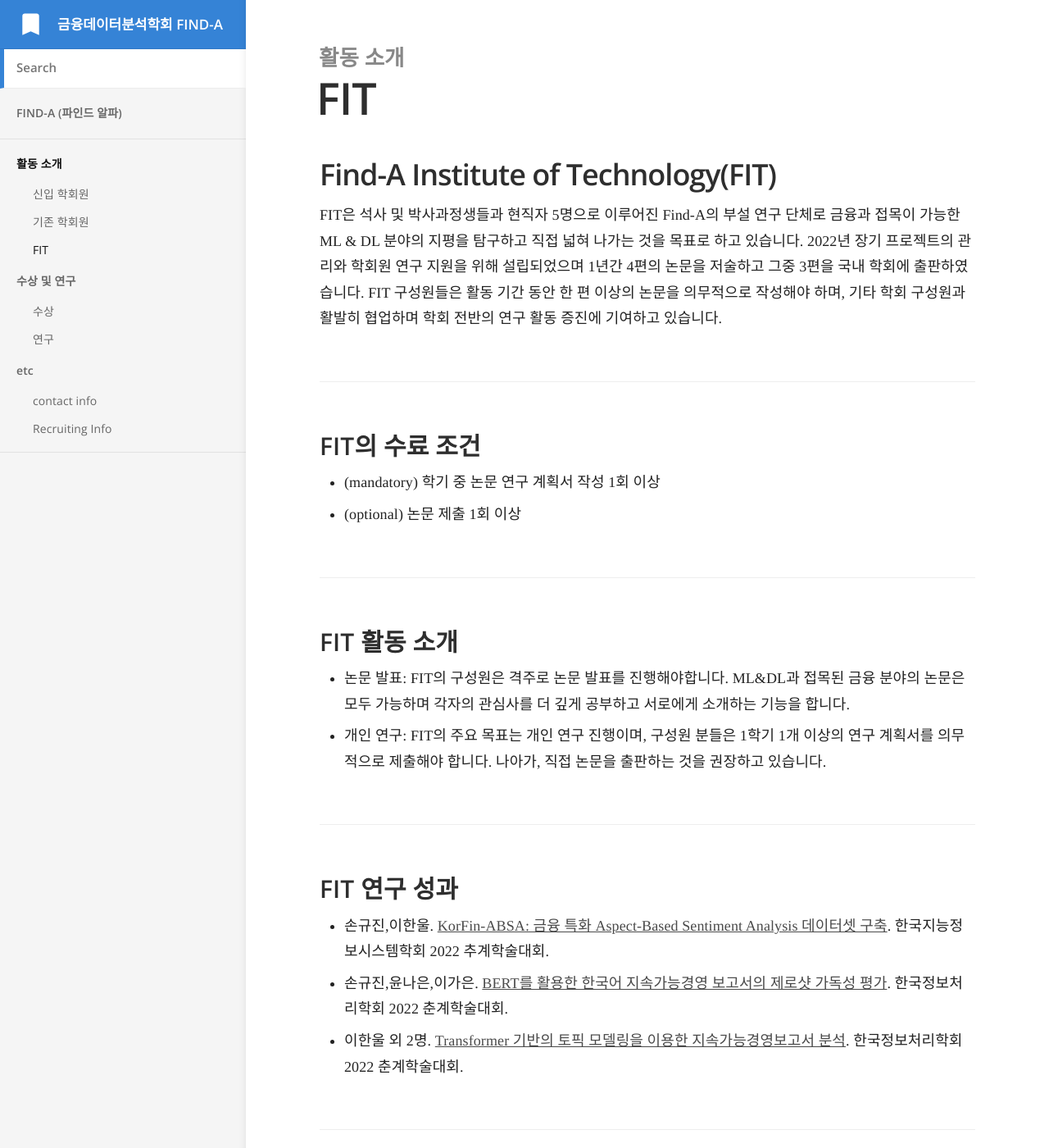
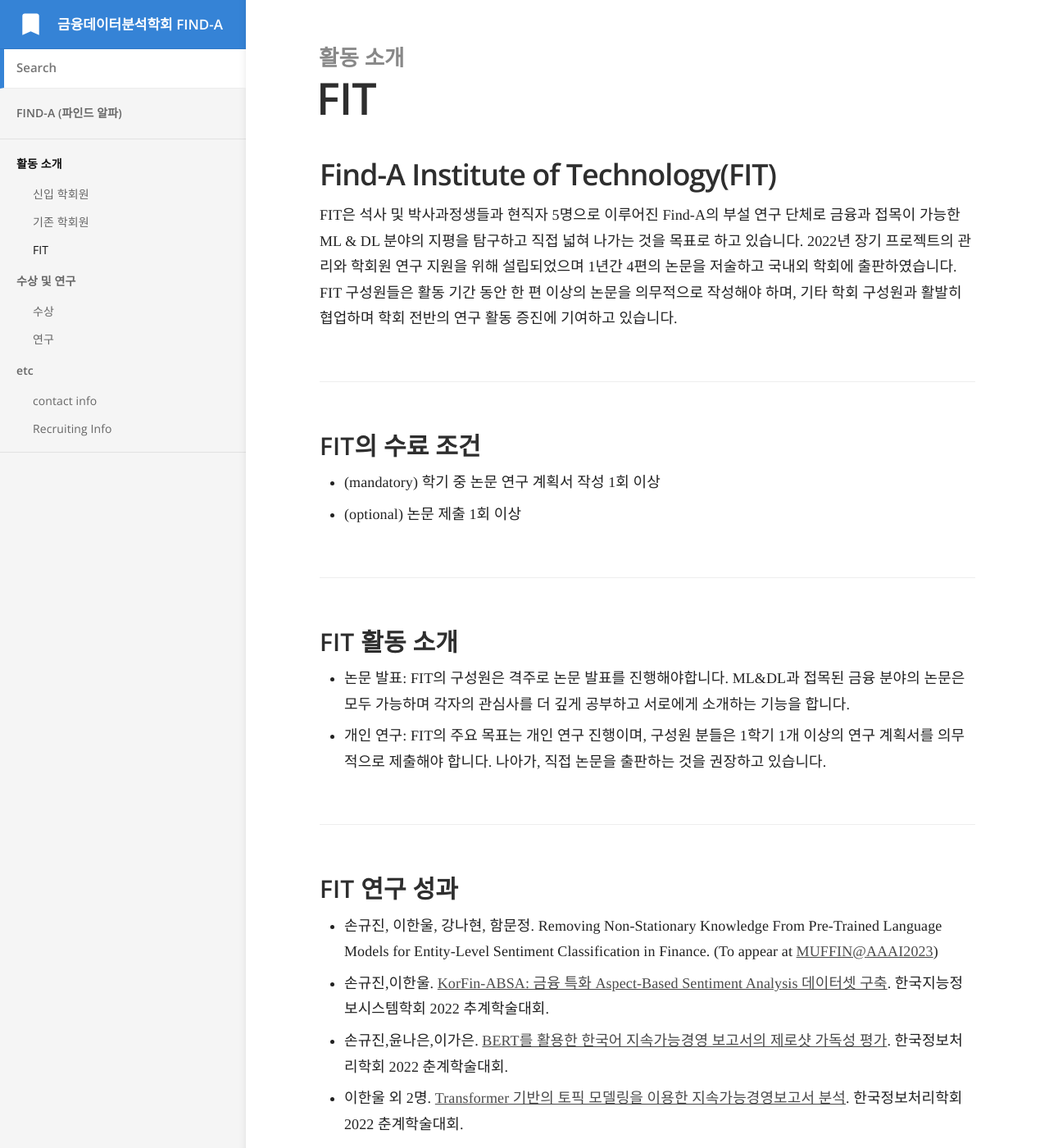
Before and after one commit to Find-A-AI/find-a-ai.github.io, a Jekyll site: the page built from _docs/1.활동 소개/FIT.md, in a window 1280 px wide and 1400 px high. Shown: the whole window at 82% size. Built offline with Jekyll 4.4.1, drawn with Linux system fonts in a browser that asks for light colours; some web fonts are replaced.

Commit message:
Update FIT.md

```diff
--- a/_docs/1.활동 소개/FIT.md
+++ b/_docs/1.활동 소개/FIT.md
@@ -6,7 +6,7 @@ order: 3
 
 ## Find-A Institute of Technology(FIT)
 FIT은 석사 및 박사과정생들과 현직자 5명으로 이루어진 Find-A의 부설 연구 단체로 금융과 접목이 가능한 ML & DL 분야의 지평을 탐구하고 직접 넓혀 나가는 것을 목표로 하고 있습니다.
-2022년 장기 프로젝트의 관리와 학회원 연구 지원을 위해 설립되었으며 1년간 4편의 논문을 저술하고 그중 3편을 국내 학회에 출판하였습니다.
+2022년 장기 프로젝트의 관리와 학회원 연구 지원을 위해 설립되었으며 1년간 4편의 논문을 저술하고 국내외 학회에 출판하였습니다.
 FIT 구성원들은 활동 기간 동안 한 편 이상의 논문을 의무적으로 작성해야 하며, 기타 학회 구성원과 활발히 협업하며 학회 전반의 연구 활동 증진에 기여하고 있습니다.
 
 ### FIT의 수료 조건
@@ -18,6 +18,7 @@ FIT 구성원들은 활동 기간 동안 한 편 이상의 논문을 의무적
   - 개인 연구: FIT의 주요 목표는 개인 연구 진행이며, 구성원 분들은 1학기 1개 이상의 연구 계획서를 의무적으로 제출해야 합니다. 나아가, 직접 논문을 출판하는 것을 권장하고 있습니다.
 
 ### FIT 연구 성과
+  - 손규진, 이한울, 강나현, 함문정. Removing Non-Stationary Knowledge From Pre-Trained Language Models for Entity-Level Sentiment Classification in Finance. (To appear at [MUFFIN@AAAI2023](https://muffin-aaai23.github.io/index.html))
   - 손규진,이한울. [KorFin-ABSA: 금융 특화 Aspect-Based Sentiment Analysis 데이터셋 구축](https://kiiss.or.kr/conference/conf/sub03.html). 한국지능정보시스템학회 2022 추계학술대회.
   - 손규진,윤나은,이가은. [BERT를 활용한 한국어 지속가능경영 보고서의 제로샷 가독성 평가](https://doi.org/10.3745/PKIPS.y2022m05a.456). 한국정보처리학회 2022 춘계학술대회.
   - 이한울 외 2명. [Transformer 기반의 토픽 모델링을 이용한 지속가능경영보고서 분석](https://doi.org/10.3745/PKIPS.y2022m05a.464). 한국정보처리학회 2022 춘계학술대회.
```
